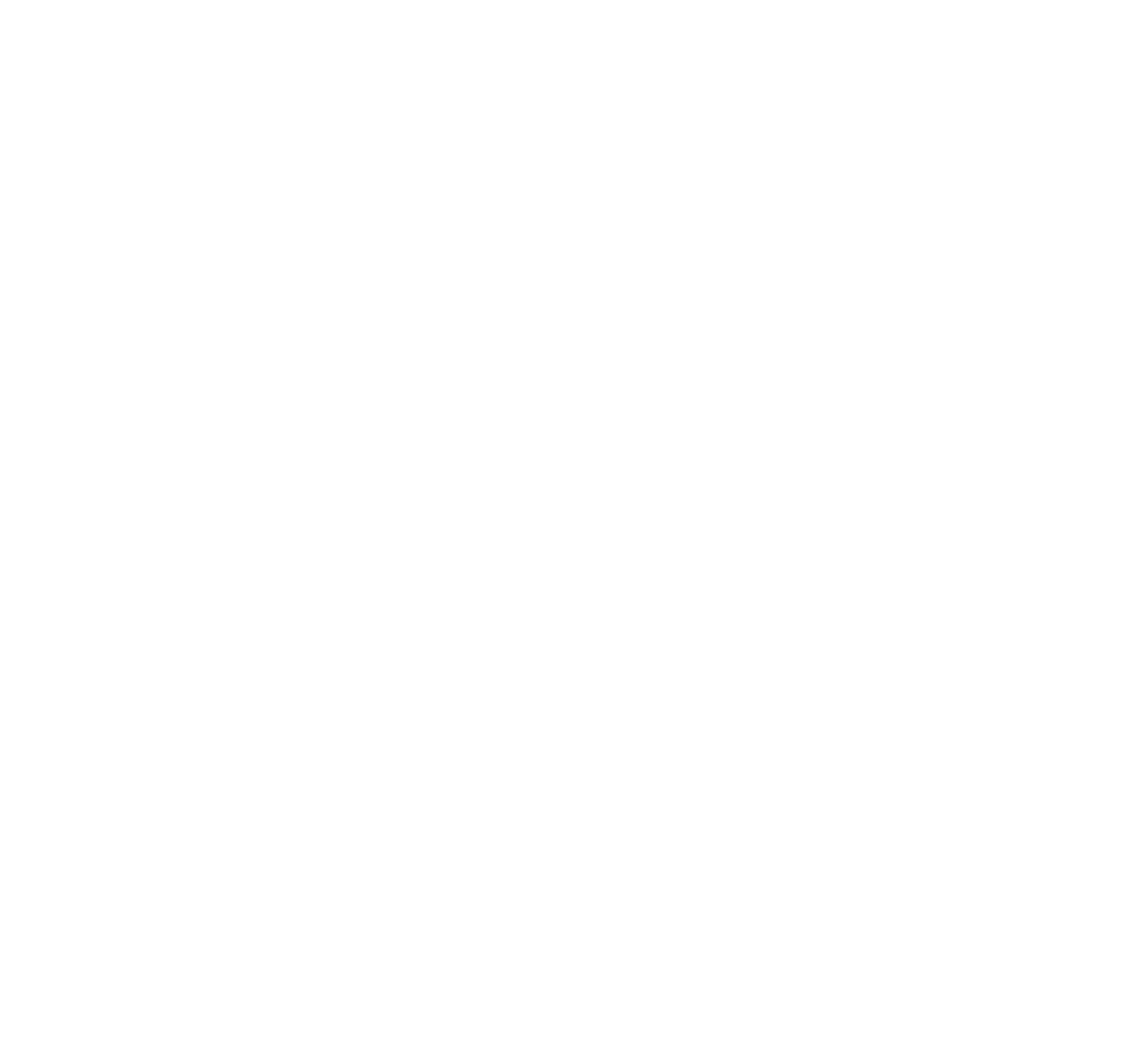
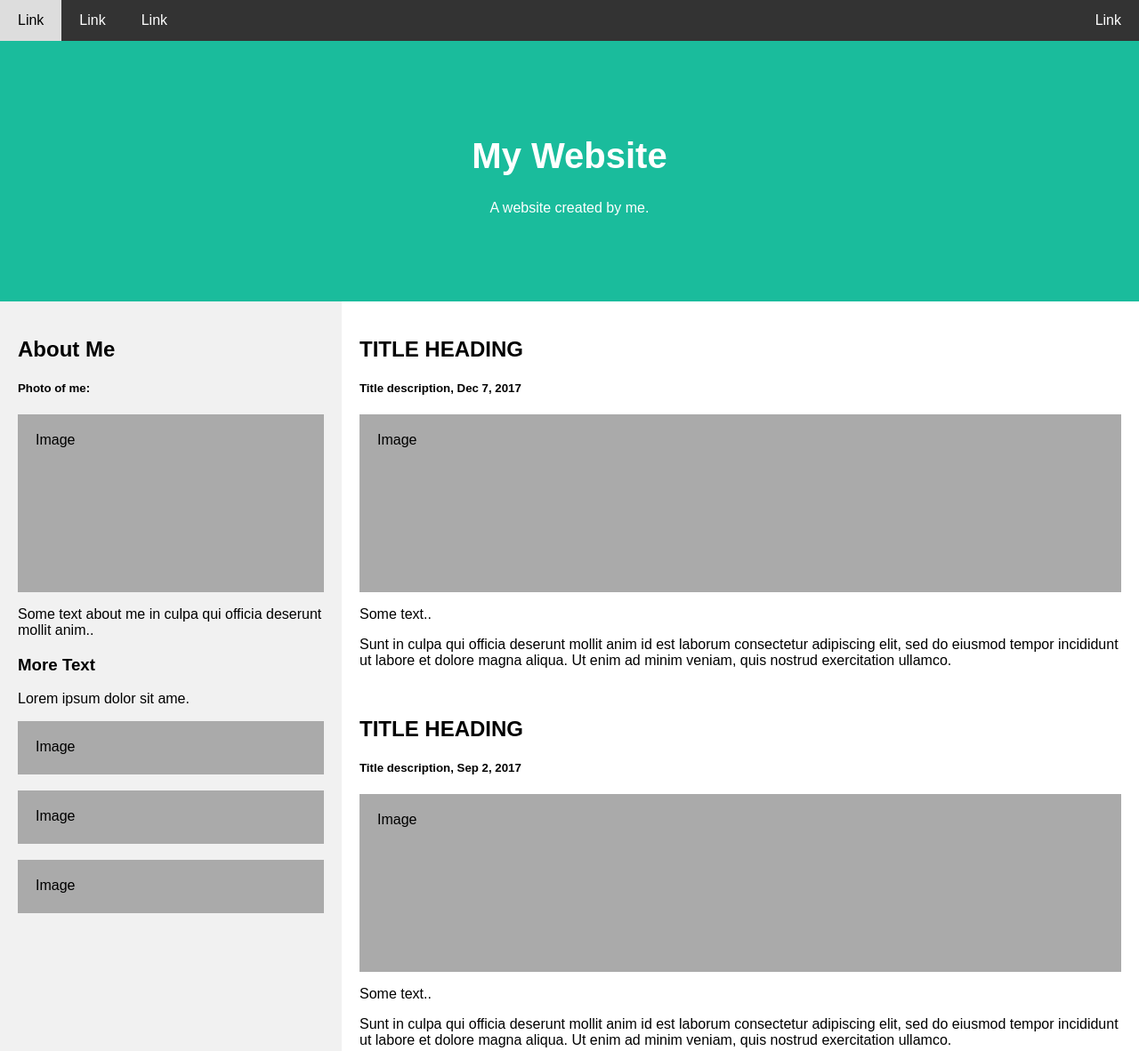
Before and after one commit to Otakuwind/Amazon-Prime-clone, a plain HTML site: page index.html in a window 1280 px wide. Shown: the top 1182 px of the page at 89% size. Before the commit the page ends 800 px from the top, so only its background shows below. Drawn offline with Linux system fonts and the light colour scheme.

Commit message:
added content

```diff
--- a/index.html
+++ b/index.html
@@ -8,6 +8,59 @@
     <title>Amazon Prime Clone</title>
 </head>
 <body>
+
+
+<div class="navbar">
+  <a href="#">Link</a>
+  <a href="#">Link</a>
+  <a href="#">Link</a>
+  <a href="#" class="right">Link</a>
+</div>
+
+
+
+<div class="header">
+
+
+  <h1>My Website</h1>
+  <p>A website created by me.</p>
+</div>
+
+
+
+<div class="row">
+  <div class="side">
+    <h2>About Me</h2>
+    <h5>Photo of me:</h5>
+    <div class="fakeimg" style="height:200px;">Image</div>
+    <p>Some text about me in culpa qui officia deserunt mollit anim..</p>
+    <h3>More Text</h3>
+    <p>Lorem ipsum dolor sit ame.</p>
+    <div class="fakeimg" style="height:60px;">Image</div><br>
+    <div class="fakeimg" style="height:60px;">Image</div><br>
+    <div class="fakeimg" style="height:60px;">Image</div>
+  </div>
+  <div class="main">
+    <h2>TITLE HEADING</h2>
+    <h5>Title description, Dec 7, 2017</h5>
+    <div class="fakeimg" style="height:200px;">Image</div>
+    <p>Some text..</p>
+    <p>Sunt in culpa qui officia deserunt mollit anim id est laborum consectetur adipiscing elit, sed do eiusmod tempor incididunt ut labore et dolore magna aliqua. Ut enim ad minim veniam, quis nostrud exercitation ullamco.</p>
+    <br>
+    <h2>TITLE HEADING</h2>
+    <h5>Title description, Sep 2, 2017</h5>
+    <div class="fakeimg" style="height:200px;">Image</div>
+    <p>Some text..</p>
+    <p>Sunt in culpa qui officia deserunt mollit anim id est laborum consectetur adipiscing elit, sed do eiusmod tempor incididunt ut labore et dolore magna aliqua. Ut enim ad minim veniam, quis nostrud exercitation ullamco.</p>
+  </div>
+</div>
+
+
+
+<div class="footer">
+  <h2>Footer</h2>
+</div>
+
     <script src="index.js"></script>
 </body>
 </html>
--- a/style.css
+++ b/style.css
@@ -0,0 +1,103 @@
+* {
+  box-sizing: border-box;
+}
+
+body {
+  font-family: Arial, Helvetica, sans-serif;
+  margin: 0;
+}
+
+/* Style the header */
+.header {
+  padding: 80px;
+  text-align: center;
+  background: #1abc9c;
+  color: white;
+}
+
+/* Increase the font size of the h1 element */
+.header h1 {
+  font-size: 40px;
+}
+
+/* Style the top navigation bar */
+.navbar {
+  overflow: hidden;
+  background-color: #333;
+}
+
+/* Style the navigation bar links */
+.navbar a {
+  float: left;
+  display: block;
+  color: white;
+  text-align: center;
+  padding: 14px 20px;
+  text-decoration: none;
+}
+
+/* Right-aligned link */
+.navbar a.right {
+  float: right;
+}
+
+/* Change color on hover */
+.navbar a:hover {
+  background-color: #ddd;
+  color: black;
+}
+
+
+
+
+
+/* Column container */
+.row {
+  display: flex;
+  flex-wrap: wrap;
+}
+
+/* Create two unequal columns that sits next to each other */
+/* Sidebar/left column */
+.side {
+  flex: 30%;
+  background-color: #f1f1f1;
+  padding: 20px;
+}
+
+/* Main column */
+.main {
+  flex: 70%;
+  background-color: white;
+  padding: 20px;
+}
+
+/* Fake image, just for this example */
+.fakeimg {
+  background-color: #aaa;
+  width: 100%;
+  padding: 20px;
+}
+
+
+/* Footer */
+.footer {
+  padding: 20px;
+  text-align: center;
+  background: #ddd;
+}
+
+/* Responsive layout - when the screen is less than 700px wide, make the two columns stack on top of each other instead of next to each other */
+@media screen and (max-width: 700px) {
+  .row {
+    flex-direction: column;
+  }
+}
+
+/* Responsive layout - when the screen is less than 400px wide, make the navigation links stack on top of each other instead of next to each other */
+@media screen and (max-width: 400px) {
+  .navbar a {
+    float: none;
+    width:100%;
+  }
+}
```
